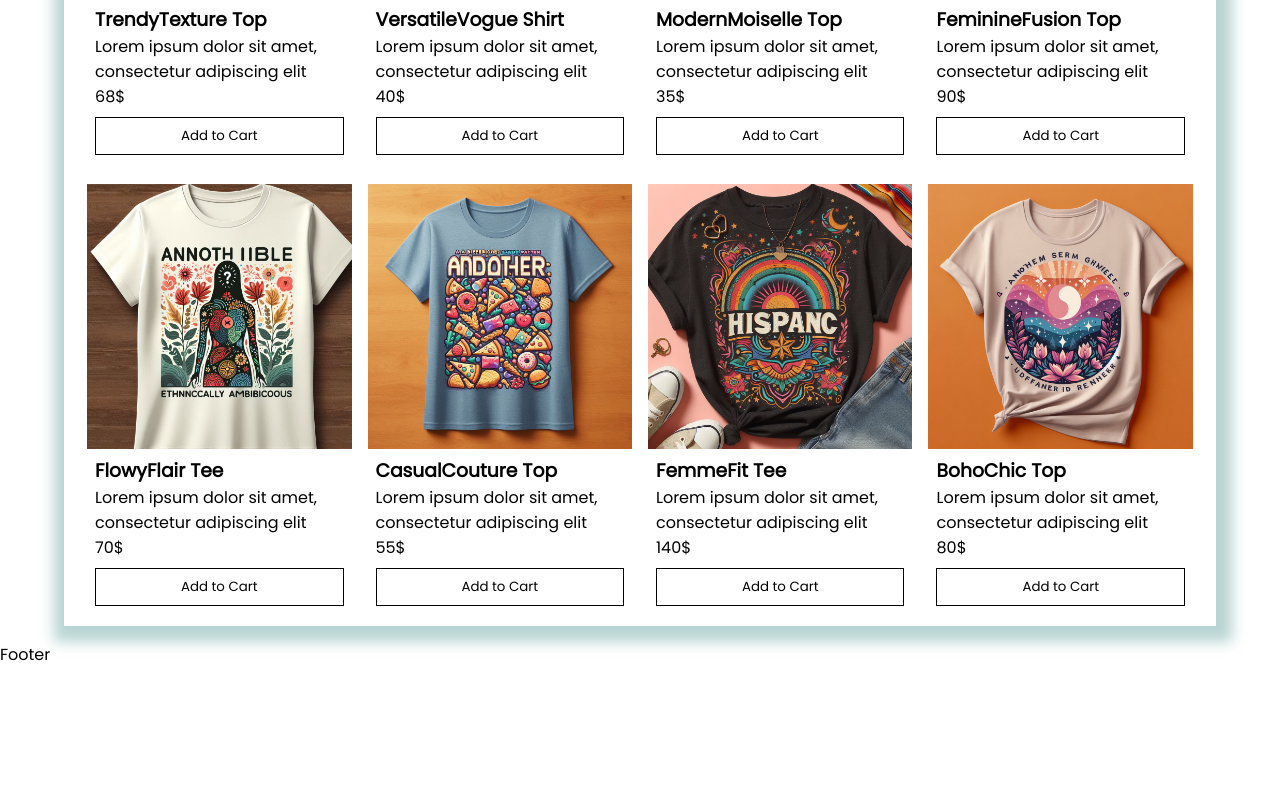
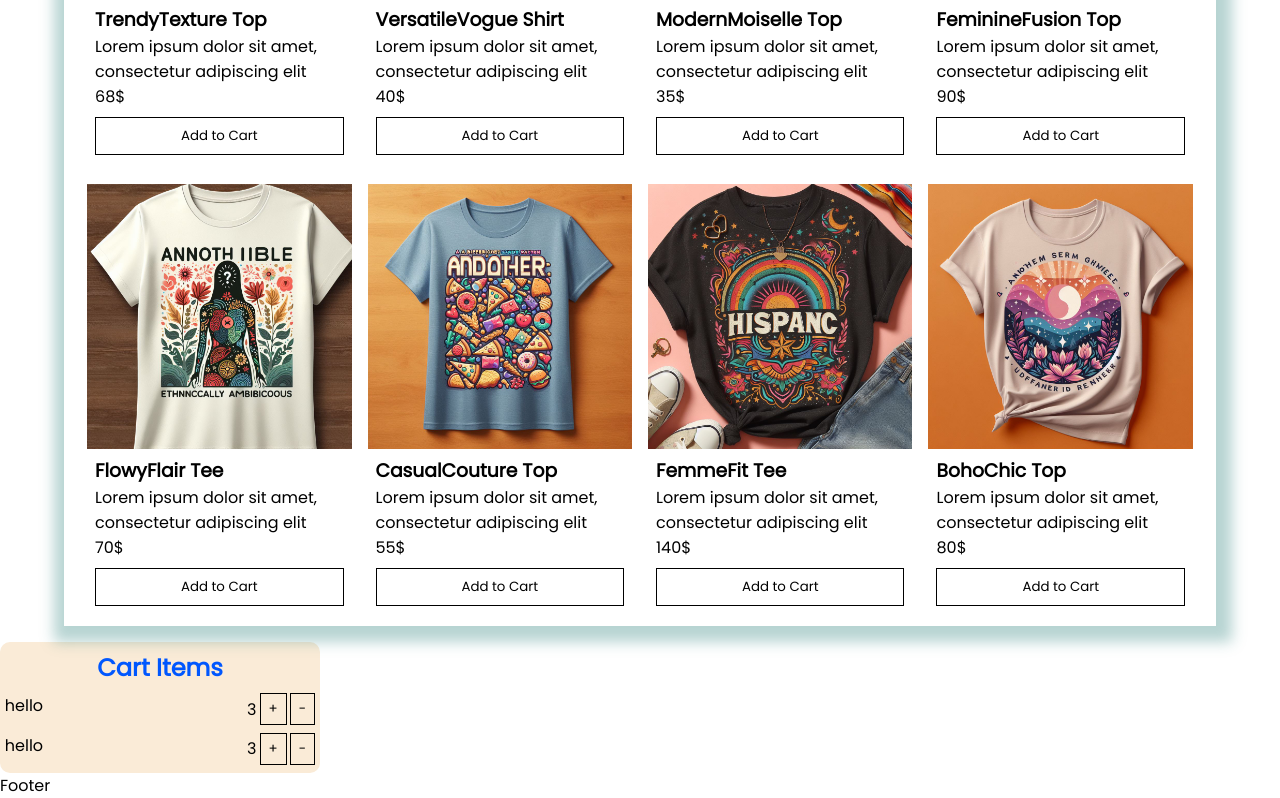
Before and after one commit to Hailekeh22/Cotton-Canvas-T-shirt-Shop-, a React (Vite) app: page / in a window 1280 px wide. Shown: the part 2210-3008 px from the top of the page. Before the commit the page ends 2877 px from the top, so only its background shows below. Built offline with nearby package versions, Linux system fonts and the light colour scheme.

Commit message:
created cart struct

```diff
--- a/src/App.jsx
+++ b/src/App.jsx
@@ -4,6 +4,7 @@ import Header from "./Components/Header/Header";
 import Hero from "./Components/Hero/Hero";
 import Body from "./Components/Body/Body";
 import Footer from "./Components/Footer/Footer";
+import Cart from "./Components/Cart/Cart";
 
 function App() {
   return (
@@ -11,6 +12,7 @@ function App() {
       <Header />
       <Hero />
       <Body />
+      <Cart />
       <Footer />
     </>
   );
--- a/src/Components/Cart/Cart.css
+++ b/src/Components/Cart/Cart.css
@@ -0,0 +1,41 @@
+.cartcontainer{
+    display: flex;
+    flex-direction: column;
+    width: 20rem;
+    height: auto;
+    justify-content: center;
+    border-radius: 10px;
+    background-color: antiquewhite;
+    padding: .5rem .3rem;
+}
+
+.cartheader{
+    color: rgb(0,87,254);
+    text-align: center;
+}
+
+.cartitems{
+    display: flex;
+    margin-top: .5rem;
+    justify-content: space-between;
+}
+
+.quantitycontrol{
+    display: flex;
+    align-items: center;
+    justify-content: center;
+}
+
+.cartbtn{
+    border: 1px solid black;
+    background: none;
+    outline: none;
+    padding: .3rem .5rem;
+    margin-left: .2rem;
+    transition: 0.2s ease;
+}
+
+.cartbtn:hover{
+    background-color: blue;
+    color: white;
+}
--- a/src/Components/Cart/Cart.jsx
+++ b/src/Components/Cart/Cart.jsx
@@ -6,13 +6,25 @@ function Cart() {
   const [cartItems, setCartItems] = useState([{}]);
 
   return (
-    <>
-      <h2>Cart Items</h2>
-      <div></div>
-      <div>
-        <button>Checkout</button>
+    <div className="cartcontainer">
+      <h2 className="cartheader">Cart Items</h2>
+      <div className="cartitems">
+        <div className="content">hello</div>
+        <div className="quantitycontrol">
+          <p>3</p>
+          <button className="cartbtn">+</button>
+          <button className="cartbtn">-</button>
+        </div>
       </div>
-    </>
+      <div className="cartitems">
+        <div className="content">hello</div>
+        <div className="quantitycontrol">
+          <p>3</p>
+          <button className="cartbtn">+</button>
+          <button className="cartbtn">-</button>
+        </div>
+      </div>
+    </div>
   );
 }
 
```
